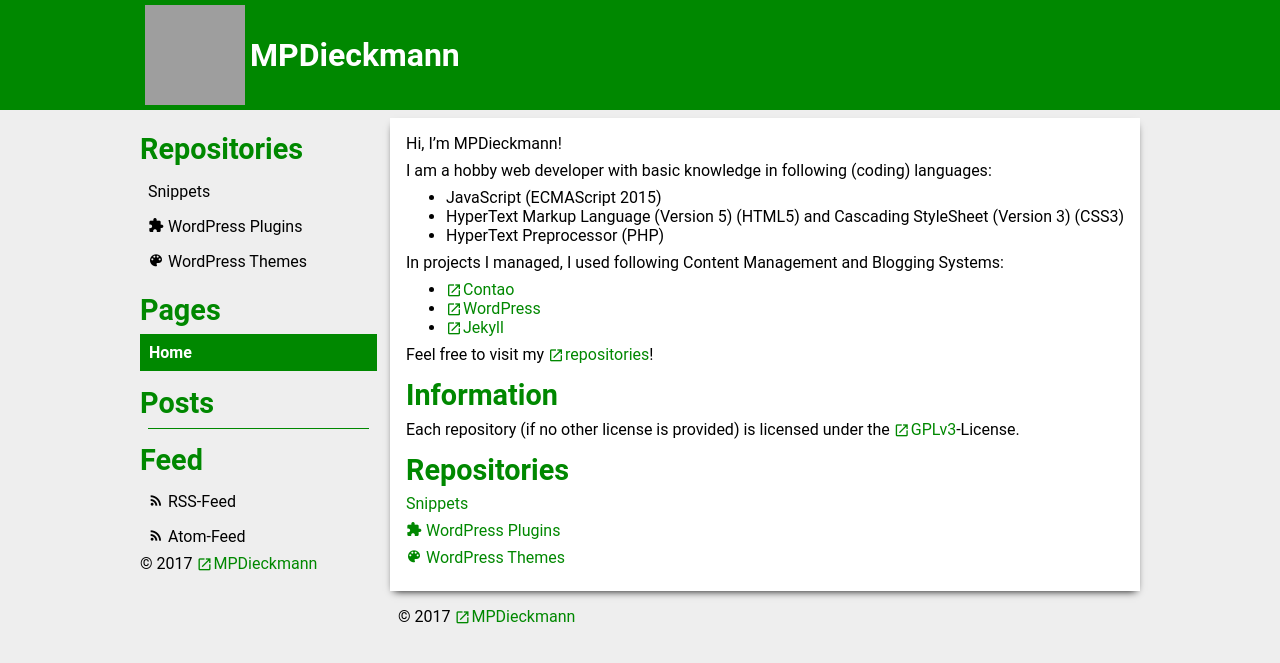
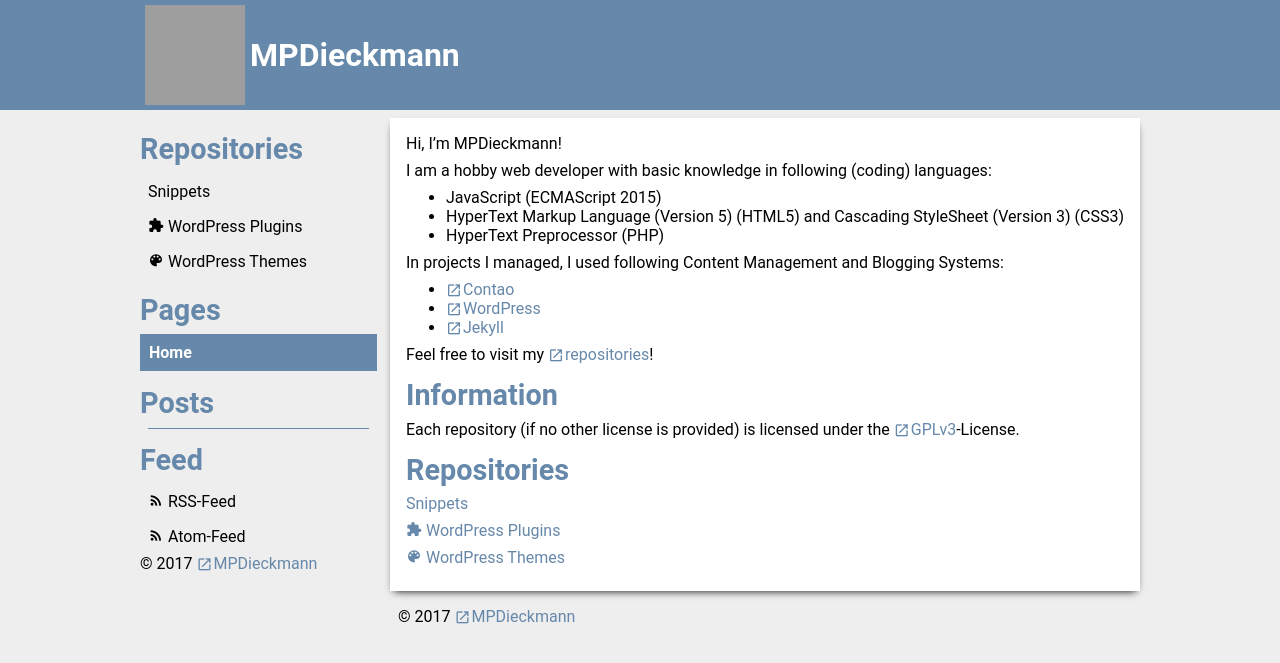
Before and after one commit to MPDieckmann/mpdieckmann.github.io, a Jekyll site: the page built from index.md, in a window 1280 px wide. Shown: the top 663 px of the page. Built offline with Jekyll 4.4.1, drawn with Linux system fonts in a browser that asks for light colours; some web fonts are replaced; grey boxes are pictures that could not be loaded.

Commit message:
Update _config.yml

```diff
--- a/_config.yml
+++ b/_config.yml
@@ -15,7 +15,7 @@ defaults:
     values:
       appbackground: "#eee"
       cardbackground: "#fff"
-      themecolor: "#080"
+      themecolor: "#68a"
       themedforecolor: "#fff"
       layout: "default"
       author: "<a href=\"https://github.com/MPDieckmann\">MPDieckmann</a>"
@@ -26,7 +26,7 @@ defaults:
       showmeta: "true"
       appbackground: "#eee"
       cardbackground: "#fff"
-      themecolor: "#080"
+      themecolor: "#68a"
       themedforecolor: "#fff"
       layout: "default"
       author: "<a href=\"https://github.com/MPDieckmann\">MPDieckmann</a>"
@@ -37,7 +37,7 @@ defaults:
       showmeta: "true"
       appbackground: "#eee"
       cardbackground: "#fff"
-      themecolor: "#080"
+      themecolor: "#68a"
       themedforecolor: "#fff"
       layout: "default"
       author: "<a href=\"https://github.com/MPDieckmann\">MPDieckmann</a>"
```
